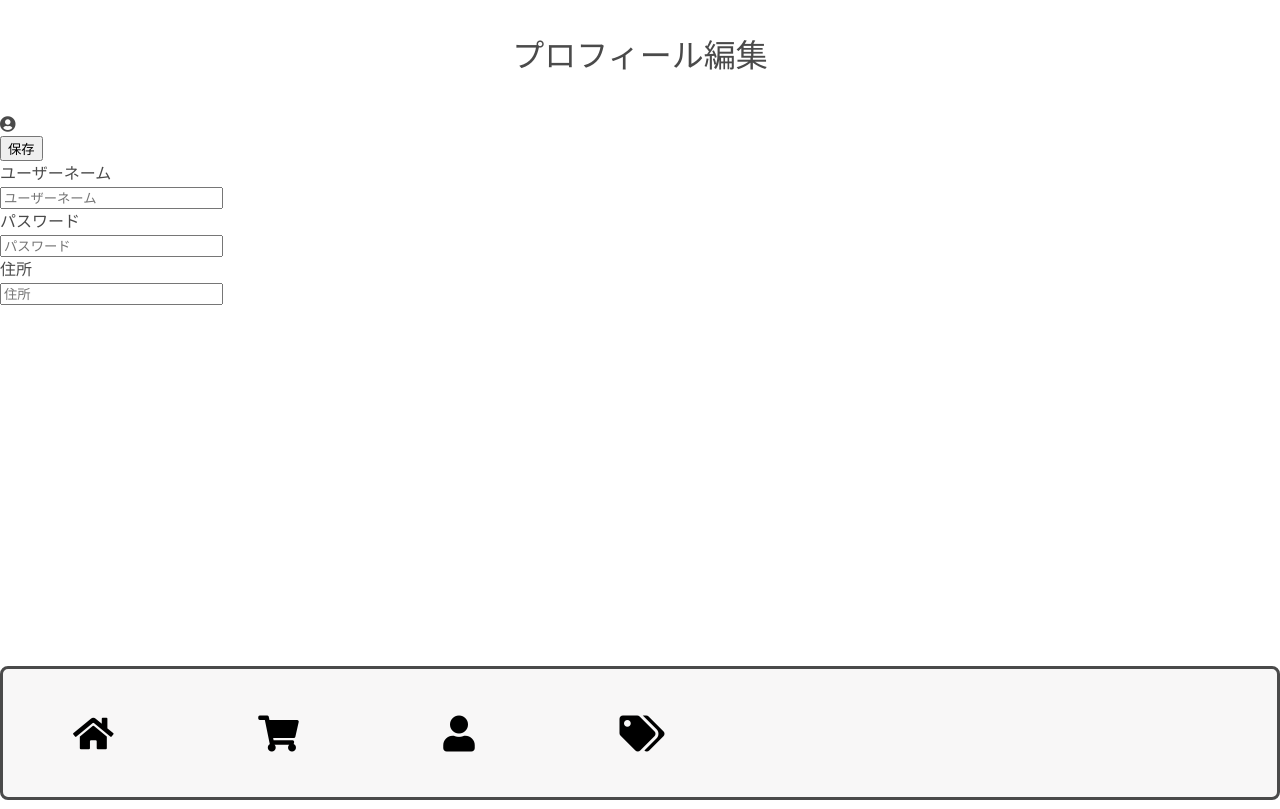
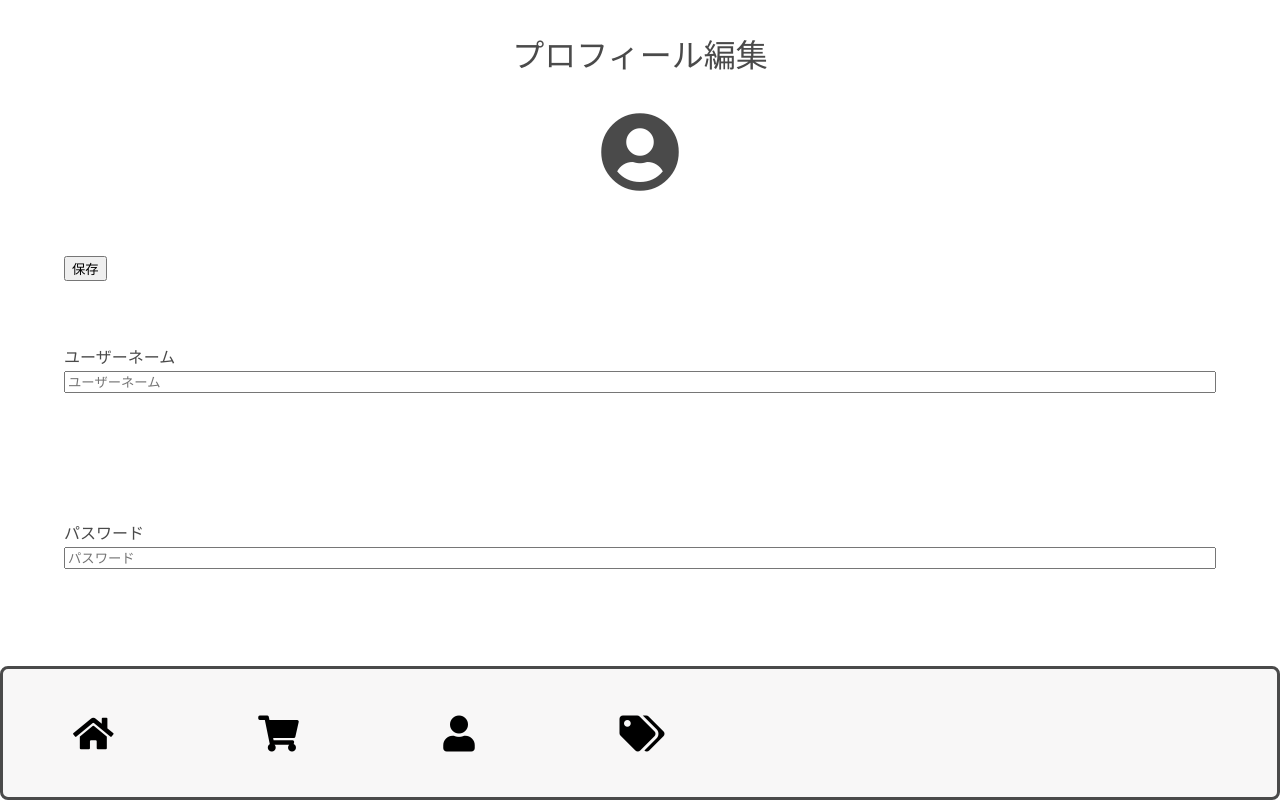
Before and after one commit to HidetoOzeki/GamingDeviceEC, a PHP site: page /profile.php in a window 1280 px wide. Run offline with PHP 8.4, Linux system fonts and the light colour scheme.

Commit message:
プロフィール

```diff
--- a/source/profile.php
+++ b/source/profile.php
@@ -1,6 +1,7 @@
 <?php require 'modules/header.php'; ?>
  <h1 class="page_title">プロフィール編集</h1>
- <i class="fas fa-user-circle"></i>
+ <div class="centered_input_wide">
+ <i class="fas fa-user-circle fa-5x level-item"></i>
  <p><button class="" name="button">保存</button></p>
  <p>ユーザーネーム</p>
     <input placeholder="ユーザーネーム" type="text">
@@ -8,5 +9,6 @@
     <input placeholder="パスワード" type="password">
  <p>住所</p>
     <input placeholder="住所" type="address">
+</div>
 <?php require 'modules/navigation.php'; ?>
 <?php require 'modules/footer.php'; ?>
```
